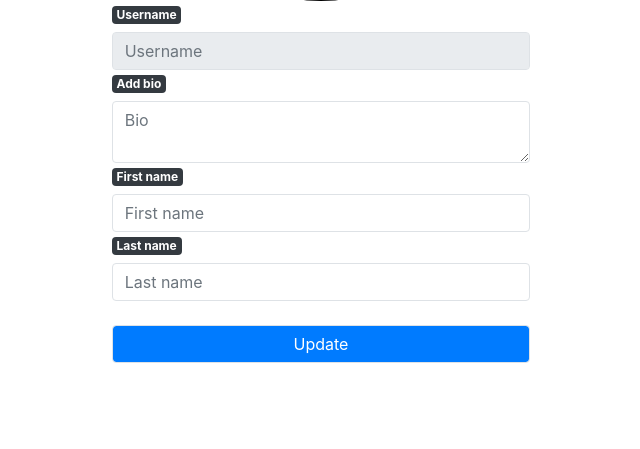
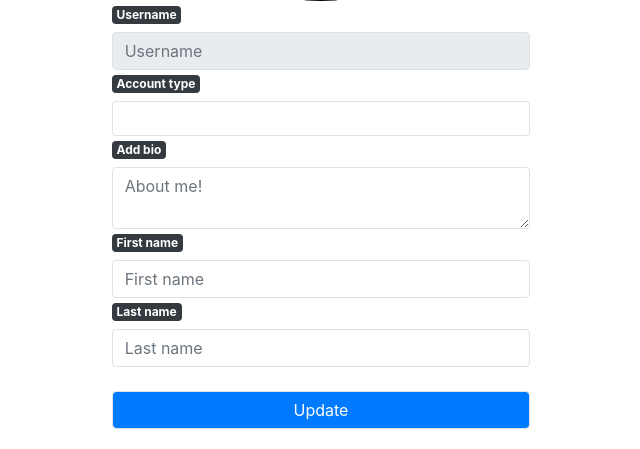
Before and after one commit to Sananthu-47/Social_Feeds, a PHP site: page /profile-settings.php in a window 1280 px wide. Shown: the part 369-818 px from the top of the page, without its empty margins (319-959 px from the left). Before the commit the page ends 732 px from the top, so only its background shows below. Run offline with PHP 8.4, Linux system fonts and the light colour scheme; the visitor is signed in with stand-in values (Sample User, id 1); data that the repository does not hold is empty; some web fonts are replaced.

Commit message:
Added account setting with public and private feature

```diff
--- a/profile-settings.php
+++ b/profile-settings.php
@@ -1,11 +1,7 @@
 <?php include "includes/header.php"; ?>
 <?php include "includes/nav.php"; ?>
-
 <?php
     $user_id = getUserInfo('id',$_SESSION['username']);
-?>
-
-<?php
      if(isset($_POST['update']))
     {
         $first_name = charecterParse(ucfirst(strtolower(trim($_POST['first_name']))));
@@ -13,6 +9,8 @@
         $bio = charecterParse(trim($_POST['bio']));
         $user_image =time(). '_' .$_FILES['profile']['name'];
         $user_image_temp = $_FILES['profile']['tmp_name'];
+        $acc_type = strtolower($_POST['account_type']);
+
         if($_FILES['profile']['tmp_name'] !== '')
         {
             $image_query = ", user_image = '{$user_image}'";
@@ -34,7 +32,7 @@
             $username = $username . '_' . $unique;
         }
 
-            if(!empty($first_name) || !empty($last_name))
+            if(!empty($first_name) && !empty($last_name) && !empty($acc_type) && !empty($user_image))
             {
 
                     //Get list of all my friends
@@ -59,7 +57,7 @@
                     }//foreach
 
                     //Update my name and profile
-                    $query = "UPDATE users SET username = '$username' , first_name = '$first_name' , last_name = '$last_name'  , bio = '$bio'". $image_query ." WHERE id = '$user_id' ";
+                    $query = "UPDATE users SET username = '$username' , account_type = '$acc_type' , first_name = '$first_name' , last_name = '$last_name'  , bio = '$bio'". $image_query ." WHERE id = '$user_id' ";
                     $result = mysqli_query($connection,$query);
                     //Update posts setion with my new updated name
                     $query = "UPDATE posts SET posted_by = '$username'  WHERE posted_by = '{$_SESSION['username']}' ";
@@ -107,6 +105,7 @@
     $first_name = $row['first_name'];
     $last_name = $row['last_name'];
     $bio = $row['bio'];
+    $account_type = $row['account_type'];
 ?>
 
 <div class="container-fluid d-flex flex-column justify-content-center text-content-center p-1 col-12 col-md-6 col-lg-4 mt-2">
@@ -117,8 +116,11 @@
             </div>
             <label class='badge badge-dark' for="username">Username</label>
             <input type="text" name="username" class="form-control border profile-username" id="username" placeholder="Username" value="<?php echo $username ;?>" disabled='true'>
+            <label class='badge badge-dark' for="account-type">Account type</label>
+            <input type="button" class="form-control border btn btn-sm text-uppercase font-weight-bold" id="account-type" value="<?php echo $account_type ;?>">
+            <input type="hidden" id="hidden-account-type" value="<?php echo $account_type ;?>" name="account_type" >
             <label class='badge badge-dark' for="bio">Add bio</label>
-            <textarea type="text" name="bio" class="form-control border" id="bio" placeholder="Bio"><?php echo $bio ;?></textarea>
+            <textarea type="text" name="bio" class="form-control border" id="bio" placeholder="About me!"><?php echo $bio ;?></textarea>
             <label class='badge badge-dark' for="first-name">First name</label>
             <input type="text" name="first_name" class="form-control border" id="first-name" placeholder="First name" value="<?php echo $first_name ;?>">
             <label class='badge badge-dark' for="last-name">Last name</label>
@@ -128,3 +130,18 @@
 </div>
 
 <?php include "includes/footer.php"; ?>
+
+<script>
+
+$("#account-type").on("click",()=>{
+    if($("#account-type").val()==="public")
+    {
+        $("#hidden-account-type").val("private");
+        $("#account-type").val("private");
+    }else{
+        $("#hidden-account-type").val("public");
+        $("#account-type").val("public");
+    }
+});
+
+</script>
```
Lines whose indentation alone changed are shown as unchanged.
